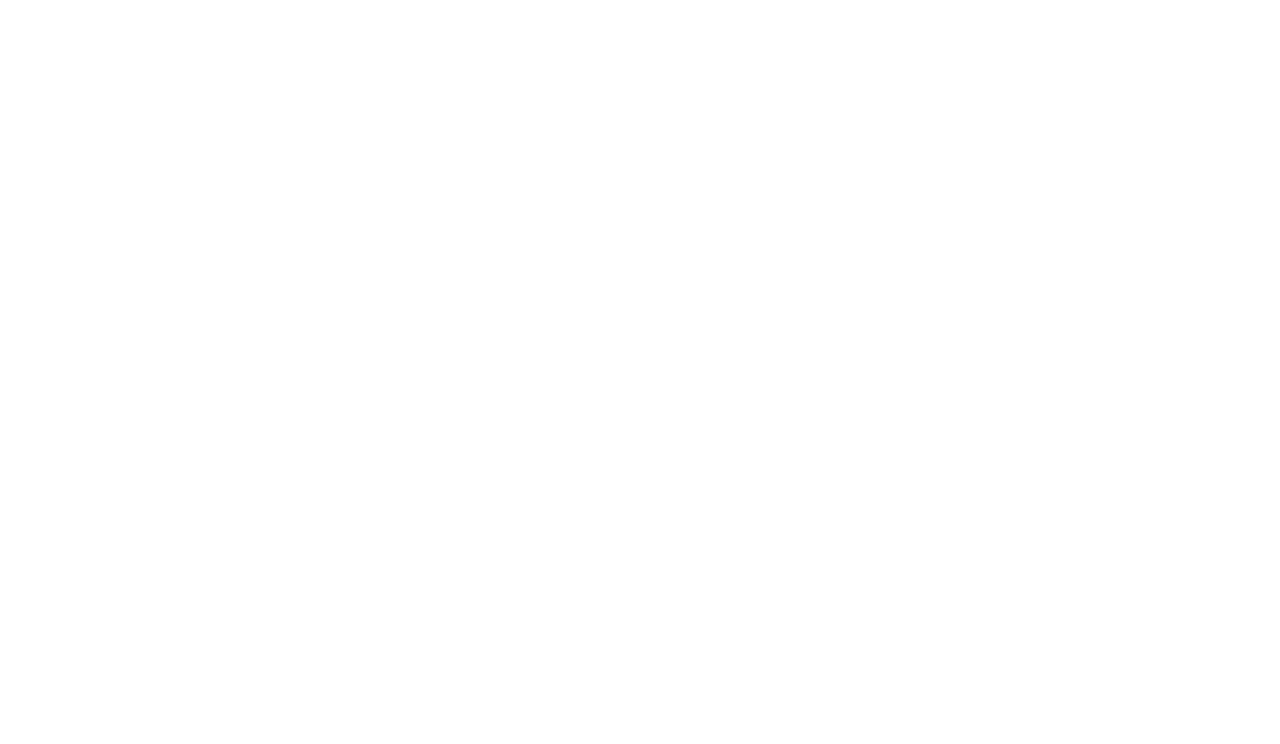
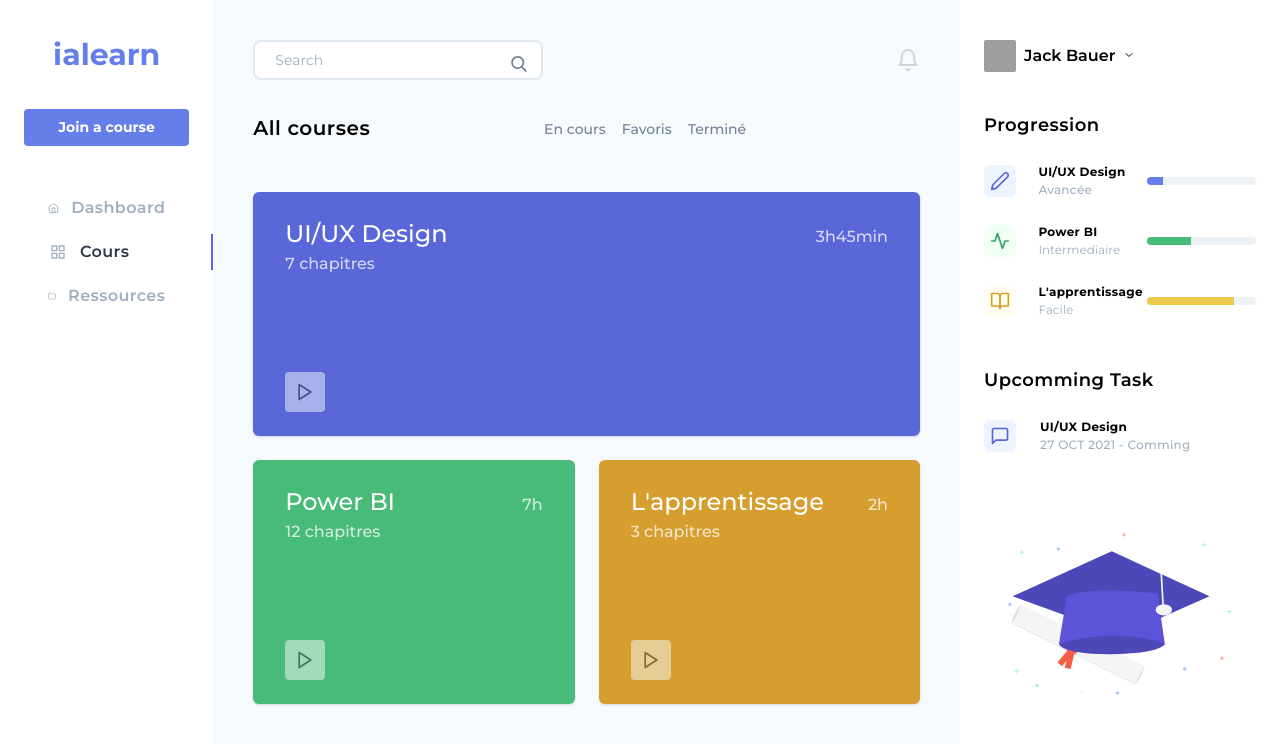
Before and after one commit to abdoul-rb/ialearn, a Nuxt app: page /app/student/dashboard/courses in a window 1280 px wide. Before the commit this address had no page. Shown: the top 744 px of the page. Built offline with nearby package versions, Linux system fonts and the light colour scheme; grey boxes are pictures that could not be loaded.

Commit message:
update layout app and nuxt

```diff
--- a/nuxt.config.js
+++ b/nuxt.config.js
@@ -15,7 +15,7 @@
   ** See https://nuxtjs.org/api/configuration-head
   */
   head: {
-    titleTemplate : '%s | iaLearn',
+    titleTemplate : '%s - ialearn',
     meta: [
       { charset: 'utf-8' },
       { name: 'viewport', content: 'width=device-width, initial-scale=1' },
--- /dev/null
+++ b/pages/app/student/dashboard/courses/index.vue
@@ -0,0 +1,65 @@
+<template>
+  <main>
+    <header class="flex items-center">
+      <h2 class="text-xl font-semibold tracking-wide">All courses</h2>
+      <dashboard-courses-navigation />
+    </header>
+    <div class="py-12">
+      <div class="grid grid-cols-4 gap-6">
+        <div class="col-span-4 rounded-md shadow bg-indigo-600 transform hover:-translate-x-2 transtion transition-all duration-500 px-8 py-6">
+          <div class="flex items-baseline justify-between text-white">
+            <h4 class="text-2xl font-medium">UI/UX Design</h4>
+            <h5 class="text-md font-medium opacity-75">3h45min</h5>
+          </div>
+          <h5 class="text-md text-white font-medium opacity-75">7 chapitres</h5>
+          <div class="flex items-center justify-between mt-24">
+            <button class="bg-gray-100 opacity-50 w-10 h-10 rounded flex items-center justify-center" title="Continuez le cours">
+              <svg class="stroke-current text-gray-800 w-5 h-5" xmlns="http://www.w3.org/2000/svg" viewBox="0 0 24 24" fill="none" stroke="currentColor" stroke-width="2" stroke-linecap="round" stroke-linejoin="round">
+                <polygon points="5 3 19 12 5 21 5 3"></polygon>
+              </svg>
+            </button>
+          </div>
+        </div>
+        <div class="col-span-2 rounded-md shadow bg-green-500 px-8 py-6">
+          <div class="flex items-baseline justify-between text-white">
+            <h4 class="text-2xl font-medium">Power BI</h4>
+            <h5 class="text-md font-medium opacity-75">7h</h5>
+          </div>
+          <h5 class="text-md text-white font-medium opacity-75">12 chapitres</h5>
+          <div class="flex items-center justify-between mt-24">
+            <button class="bg-gray-100 opacity-50 w-10 h-10 rounded flex items-center justify-center" title="Continuez le cours">
+              <svg class="stroke-current text-gray-800 w-5 h-5" xmlns="http://www.w3.org/2000/svg" viewBox="0 0 24 24" fill="none" stroke="currentColor" stroke-width="2" stroke-linecap="round" stroke-linejoin="round">
+                <polygon points="5 3 19 12 5 21 5 3"></polygon>
+              </svg>
+            </button>
+          </div>
+        </div>
+        <div class="col-span-2 rounded-md shadow bg-yellow-600 px-8 py-6">
+          <div class="flex items-baseline justify-between text-white">
+            <h4 class="text-2xl font-medium">L'apprentissage</h4>
+            <h5 class="text-md font-medium opacity-75">2h</h5>
+          </div>
+          <h5 class="text-md text-white font-medium opacity-75">3 chapitres</h5>
+          <div class="flex items-center justify-between mt-24">
+            <button class="bg-gray-100 opacity-50 w-10 h-10 rounded flex items-center justify-center" title="Continuez le cours">
+              <svg class="stroke-current text-gray-800 w-5 h-5" xmlns="http://www.w3.org/2000/svg" viewBox="0 0 24 24" fill="none" stroke="currentColor" stroke-width="2" stroke-linecap="round" stroke-linejoin="round">
+                <polygon points="5 3 19 12 5 21 5 3"></polygon>
+              </svg>
+            </button>
+          </div>
+        </div>
+      </div>
+    </div>
+  </main>
+</template>
+
+<script>
+  export default {
+    layout: 'student_dashboard',
+    head () {
+      return {
+        title: 'Tableau de bord - Mes cours'
+      }
+    }
+  }
+</script>
--- /dev/null
+++ b/pages/app/student/dashboard/index.vue
@@ -0,0 +1,24 @@
+<template>
+  <main>
+    <div class="">
+      <h2 class="text-xl font-semibold tracking-wide">Boards</h2>
+    </div>
+    <div class="py-12">
+      Le Tableau de Bord de cet étudiant
+      <div class="flex items-center justify-center h-64">
+        <h1 class="text-6xl font-semibold">Comming soon ...</h1>
+      </div>
+    </div>
+  </main>
+</template>
+
+<script>
+  export default {
+    layout: 'student_dashboard',
+    head () {
+      return {
+
+      }
+    }
+  }
+</script>
--- /dev/null
+++ b/pages/app/student/profile/index.vue
@@ -0,0 +1,16 @@
+<template>
+  <main>
+    Editer profil etudiant
+  </main>
+</template>
+
+<script>
+  export default {
+    layout: 'student_dashboard',
+    head () {
+      return {
+        title: 'Tableau de bord - Mon profil'
+      }
+    }
+  }
+</script>
--- a/pages/index.vue
+++ b/pages/index.vue
@@ -1,21 +1,18 @@
 <template>
-  <div class="mt-12">
-    <!-- <video autoplay loop poster="https://images.unsplash.com/photo-1496096265110-f83ad7f96608?ixlib=rb-1.2.1&ixid=eyJhcHBfaWQiOjEyMDd9&auto=format&fit=crop&w=800&q=60" id="bgvid">
-      <source :src="require('~/assets/video/ia-movie.mov')" type="video/mov">
-    </video> -->
-    <div class="sm:flex sm:items-center sm:justify-center md:grid md:grid-cols-5 w-full gap-1 mt-12">
-      <main class="md:col-span-3 w-full px-4 sm:px-0 pb-12">
+  <main class="font-montserrat">
+    <div class="sm:flex sm:items-center sm:justify-center md:grid md:grid-cols-5 w-full gap-1 mt-6">
+      <div class="md:col-span-3 w-full px-4 sm:px-0 pb-12">
         <div class="sm:text-center lg:text-left py-8">
           <h2 class="text-3xl tracking-tight leading-10 font-extrabold text-gray-900 sm:text-5xl sm:leading-none md:text-6xl">
             Data to enrich your
             <br class="xl:hidden">
-            <span class="text-indigo-600">online business</span>
+            <span class="text-5xl text-indigo-600">Apprenez en ligne</span>
           </h2>
-          <p class="mt-3 text-base text-gray-500 sm:mt-5 sm:text-lg sm:max-w-xl sm:mx-auto md:mt-5 md:text-xl lg:mx-0">
-            Anim aute id magna aliqua ad ad non deserunt sunt. Qui irure qui lorem cupidatat commodo. Elit sunt amet fugiat veniam occaecat fugiat aliqua.
+          <p class="mt-3 text-gray-900 font-medium sm:mt-5 sm:text-4xl leading-9 sm:max-w-xl sm:mx-auto md:mt-5 lg:mx-0">
+            Inspirez-vous et apprenez quelque chose de nouveau dès aujourd'hui.
           </p>
         </div>
-      </main>
+      </div>
       <img class="col-span-2 hidden md:block object-cover shadow-md rounded-md" src="https://images.unsplash.com/photo-1507146153580-69a1fe6d8aa1?ixlib=rb-1.2.1&ixid=eyJhcHBfaWQiOjEyMDd9&auto=format&fit=crop&w=1500&q=80" alt="Artificial intelligence">
     </div>
     <div class="max-w-full mx-auto mt-12">
@@ -55,7 +52,7 @@
         </div>
       </dl>
     </div>
-  </div>
+  </main>
 </template>
 
 <script>
```
Also changed, not shown: pages/app/university/dashboard/index.vue (added).
